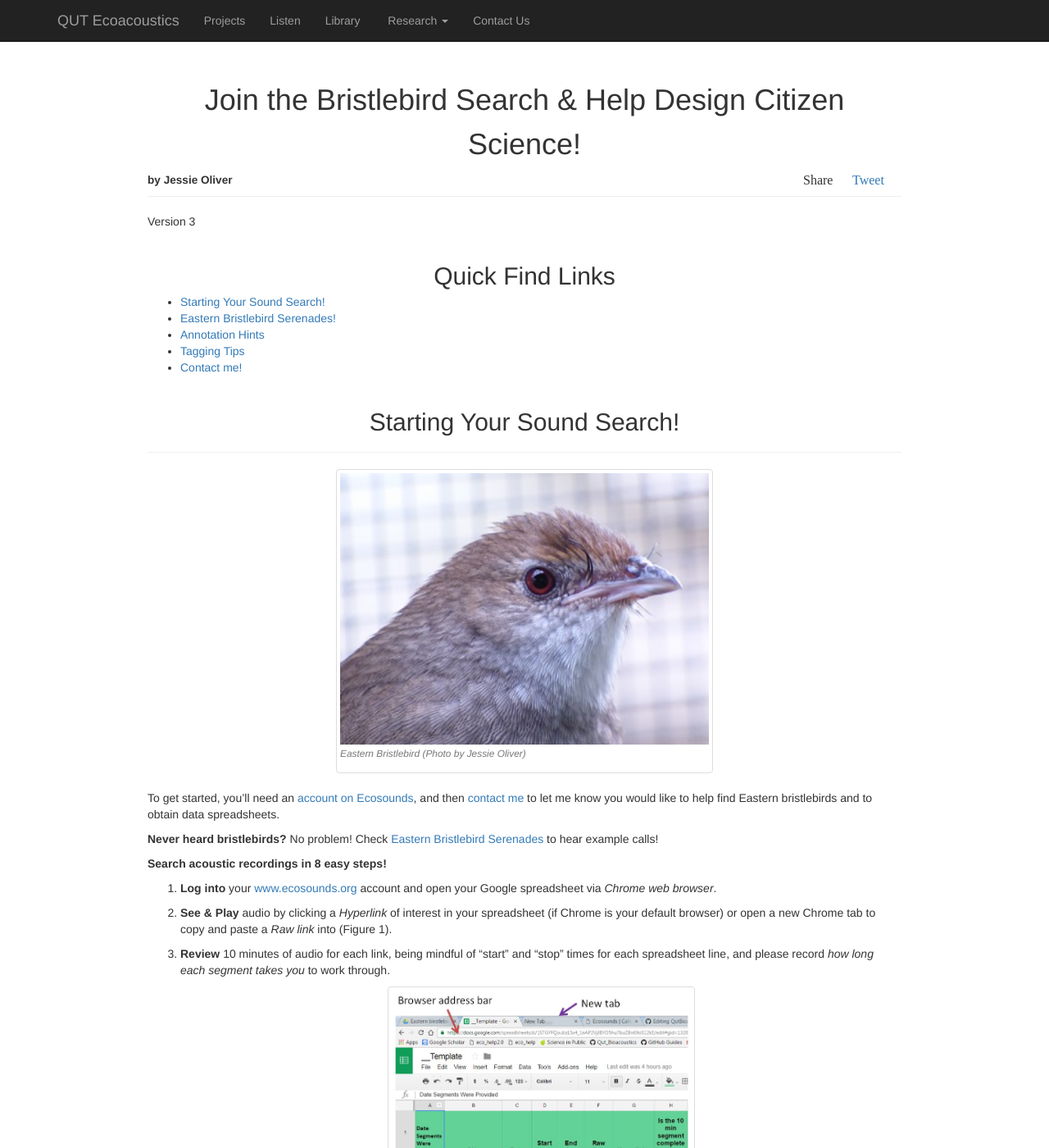
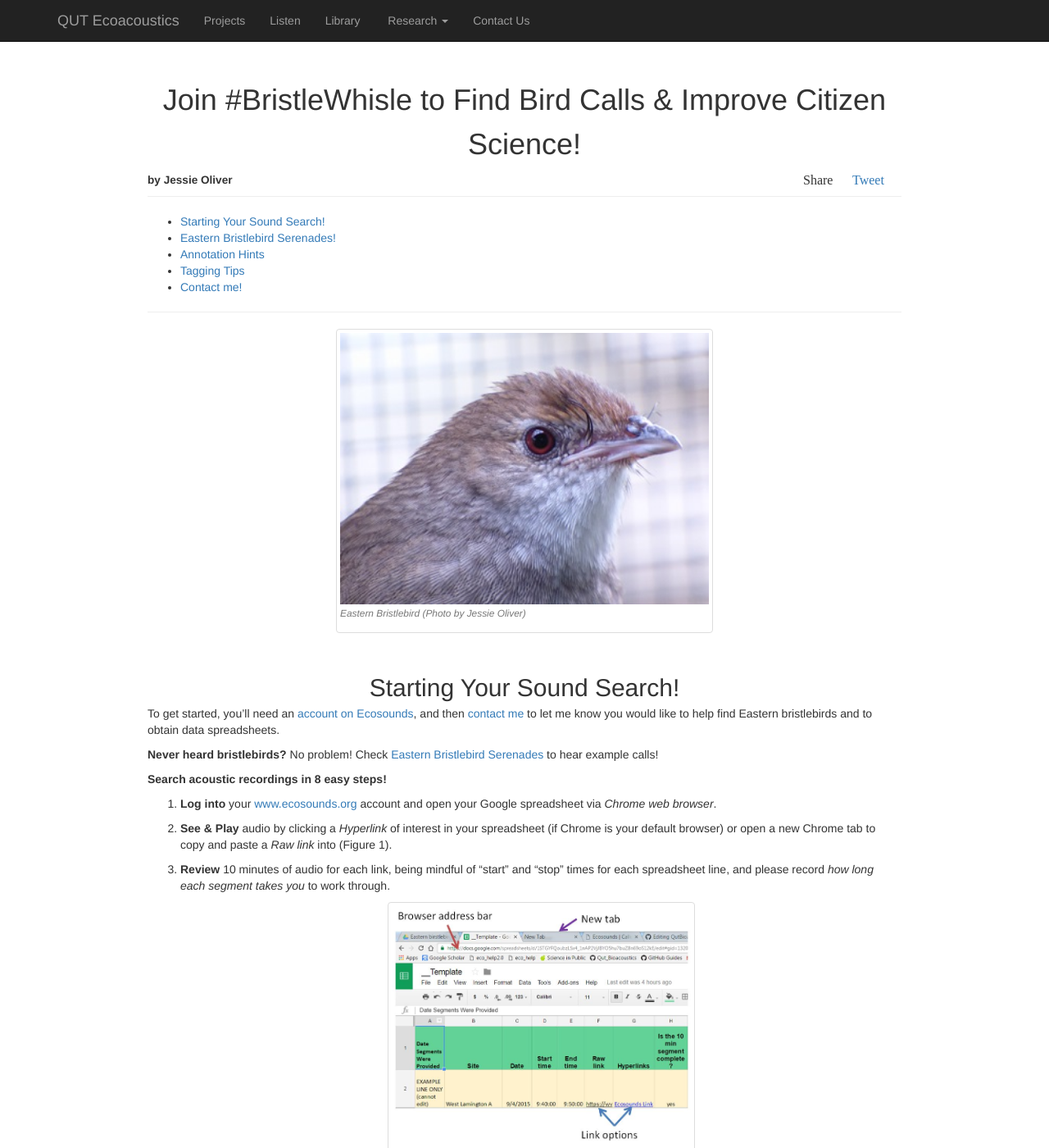
Before and after one commit to QutEcoacoustics/research-blog, a Jekyll site: the page built from help/sound-search-steps.md, in a window 1280 px wide and 1400 px high. Shown: the whole window at 82% size. Built offline with Jekyll 4.4.1, drawn with Linux system fonts in a browser that asks for light colours; nearby versions of some CDN libraries; comment, search, counter and statistics services are not loaded.

Commit message:
Minor updates
Updated TOC, title, headings placement, and version placement

```diff
--- a/help/sound-search-steps.md
+++ b/help/sound-search-steps.md
@@ -1,6 +1,6 @@
 ---
 layout: help
-title: "Join the Bristlebird Search & Help Design Citizen Science!"
+title: "Join #BristleWhisle to Find Bird Calls & Improve Citizen Science!"
 author: jessie
 # Include lines 1-3 and 5 (front matter) at top of each file) above is YAML files
 # to be added later as pages are developed:
@@ -26,20 +26,15 @@ author: jessie
   }
 </style>
 
-Version 3
-
-## Quick Find Links
 {:.no_toc}
-
-- Will be replaced with the ToC, excluding the "Quick Find Links" header
+- Will be replaced with the ToC
 {:toc}
-
-## Starting Your Sound Search!
 
 ------
 
 {% include figure.html src="./media/ebb_350x257.jpg" caption="Eastern Bristlebird (Photo by Jessie Oliver)" style="width:50%" %}
 
+## Starting Your Sound Search!
 To get started, you'll need an [account on Ecosounds](https://www.ecosounds.org/my_account/sign_up),
 and then [contact me](https://www.ecosounds.org/contact_us) to let me know you would like to help find Eastern bristlebirds and to
 obtain data spreadsheets.
```
Also changed, not shown: other parts of help/sound-search-steps.md (+1 -0 lines).
